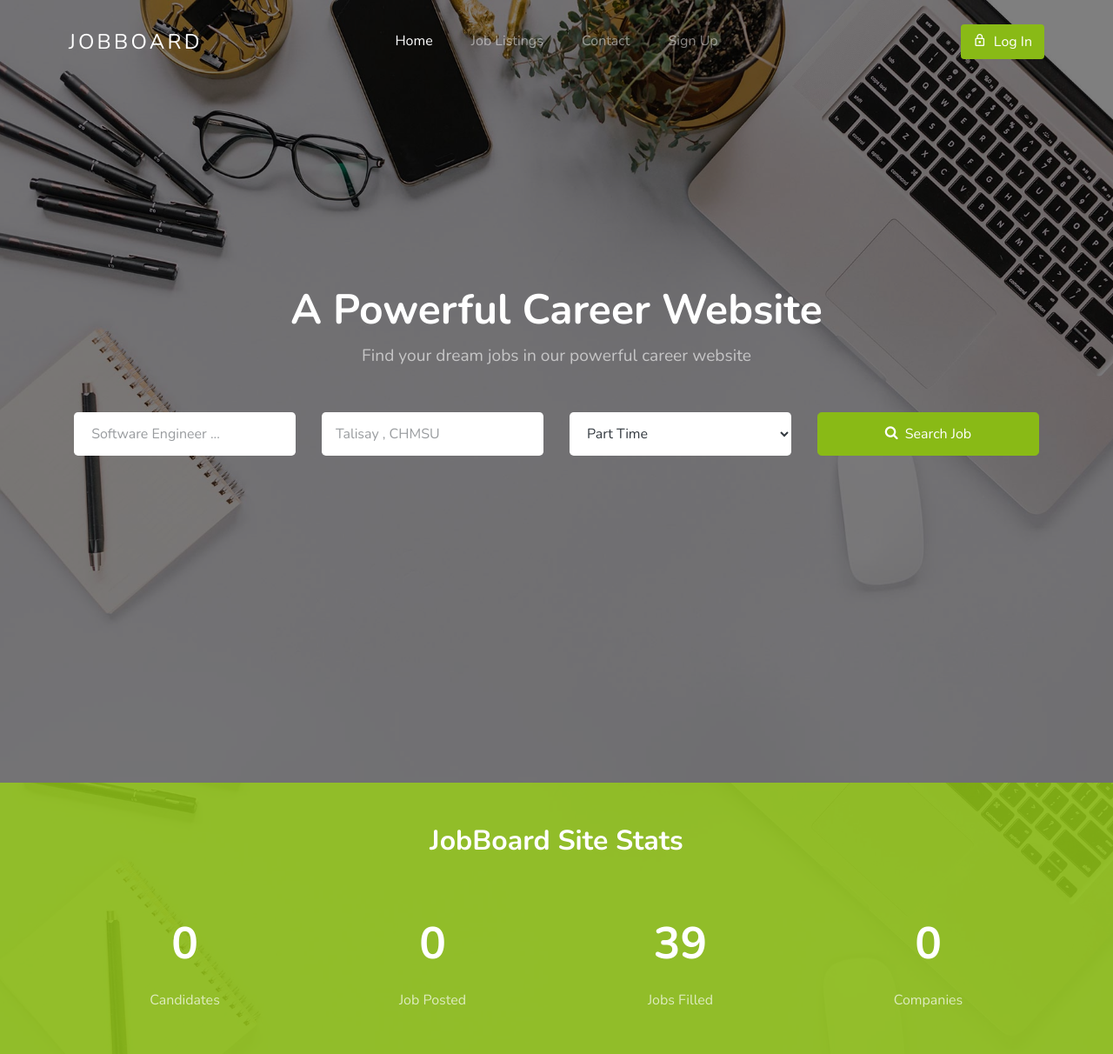
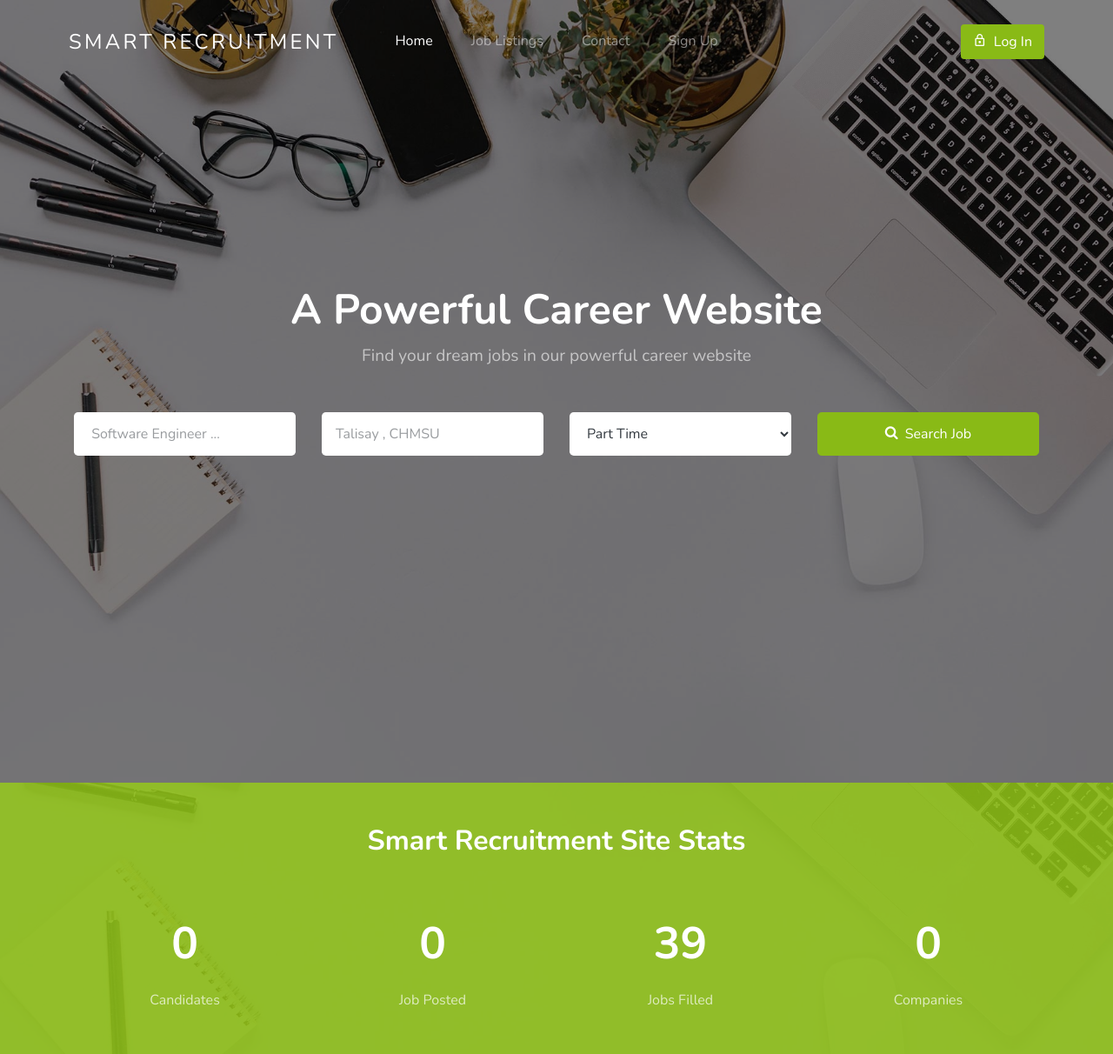
Before and after one commit to TheUnshackled1/Smart-Recruitment-and-Resume-Ranking-System-Using-Machine-Learning, a Django app: page / in a window 1280 px wide. Shown: the top 1212 px of the page at 87% size. Run offline with Django 3.2, Linux system fonts and the light colour scheme; data that the repository does not hold is empty; some libraries are stand-ins or nearby versions; some web fonts are replaced.

Commit message:
Update site branding and favicon across templates; change 'JobBoard' to 'Smart Recruitment' in base, index, login, and register pages; add new favicon image.

```diff
--- a/mysite/templates/mysite/base.html
+++ b/mysite/templates/mysite/base.html
@@ -8,7 +8,9 @@
     <meta name="description" content="" />
     <meta name="keywords" content="" />
     <meta name="author" content="Free-Template.co" />
-    <link rel="shortcut icon" href="ftco-32x32.png">
+    <link rel="shortcut icon" href="{% static 'mysite/images/dj.png' %}">
+    <link rel="apple-touch-icon" sizes="180x180" href="{% static 'mysite/images/dj.png' %}">
+    <link rel="icon" type="image/png" sizes="192x192" href="{% static 'mysite/images/dj.png' %}">
 
     {% load static %}
     <link rel="stylesheet" href="{% static 'mysite/css/custom-bs.css' %}">
@@ -54,7 +56,7 @@
     <header class="site-navbar mt-3">
         <div class="container-fluid">
             <div class="row align-items-center">
-                <div class="site-logo col-6"><a href="{% url 'index' %}">JobBoard</a></div>
+                <div class="site-logo col-6"><a href="{% url 'index' %}">Smart Recruitment</a></div>
 
                  <nav class="mx-auto site-navigation">
 
--- a/mysite/templates/mysite/index.html
+++ b/mysite/templates/mysite/index.html
@@ -121,7 +121,7 @@
         <div class="container">
             <div class="row mb-5 justify-content-center">
                 <div class="col-md-7 text-center">
-                    <h2 class="section-title mb-2 text-white">JobBoard Site Stats</h2>
+                    <h2 class="section-title mb-2 text-white">Smart Recruitment Site Stats</h2>
                     {#                    <p class="lead text-white">Lorem ipsum dolor sit amet consectetur adipisicing elit. Expedita unde#}
                     {#                        officiis recusandae sequi excepturi corrupti.</p>#}
                 </div>
--- a/mysite/templates/mysite/login.html
+++ b/mysite/templates/mysite/login.html
@@ -24,7 +24,7 @@
         <div class="row justify-content-center">
 
           <div class="col-lg-6">
-            <h2 class="mb-4">Log In To JobBoard</h2>
+            <h2 class="mb-4">Log In To Smart Recruitment</h2>
             <form method="post" class="p-4 border rounded">
                 {% csrf_token %}
 
--- a/mysite/templates/mysite/register.html
+++ b/mysite/templates/mysite/register.html
@@ -24,7 +24,7 @@
       <div class="container">
         <div class="row justify-content-center">
           <div class="col-lg-6 mb-5">
-            <h2 class="mb-4">Sign Up To JobBoard</h2>
+            <h2 class="mb-4">Sign Up To Smart Recruitment</h2>
 
 
             <form action="register.html" method="post" class="p-4 border rounded">
```
Also changed, not shown: 1 other file.
